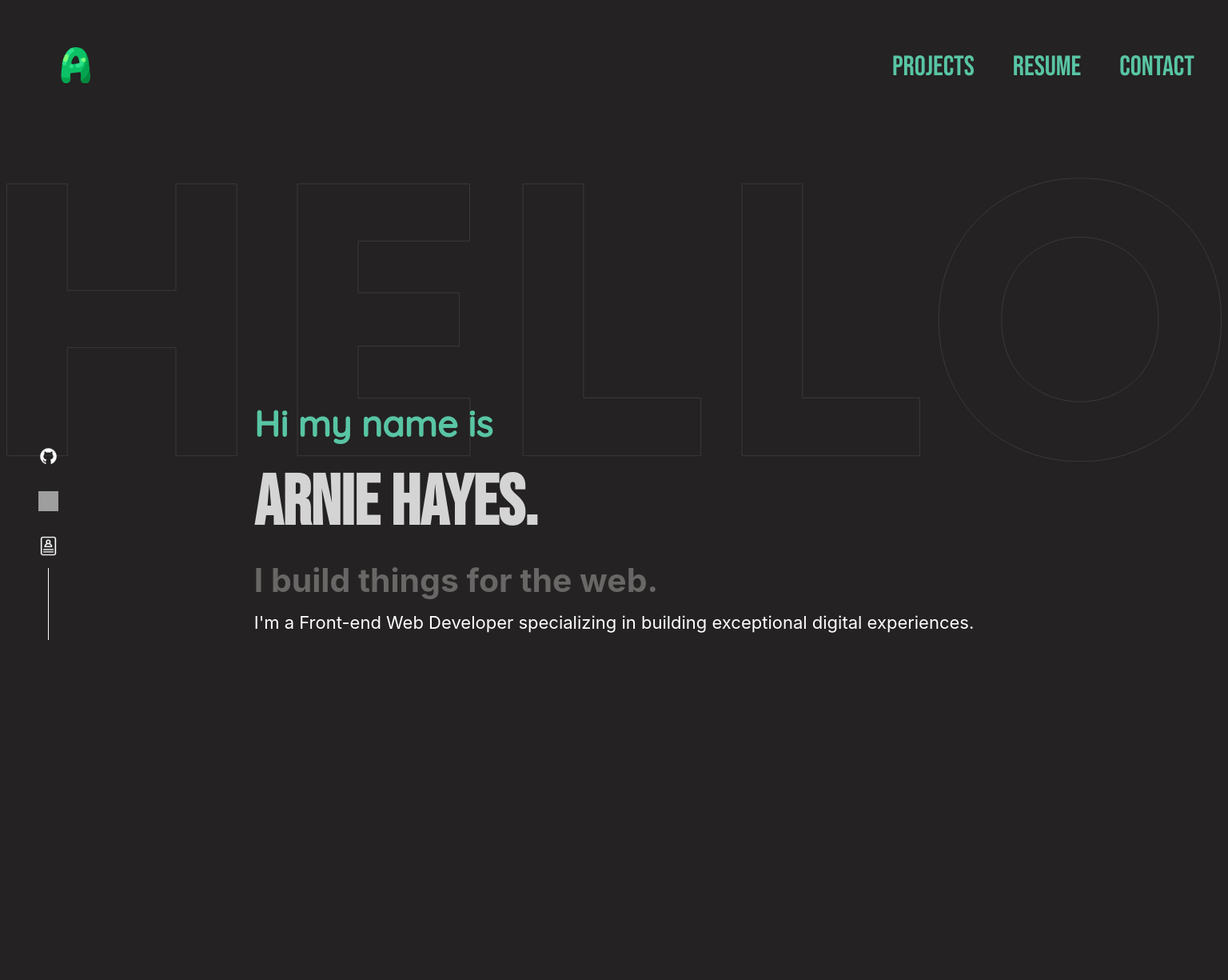
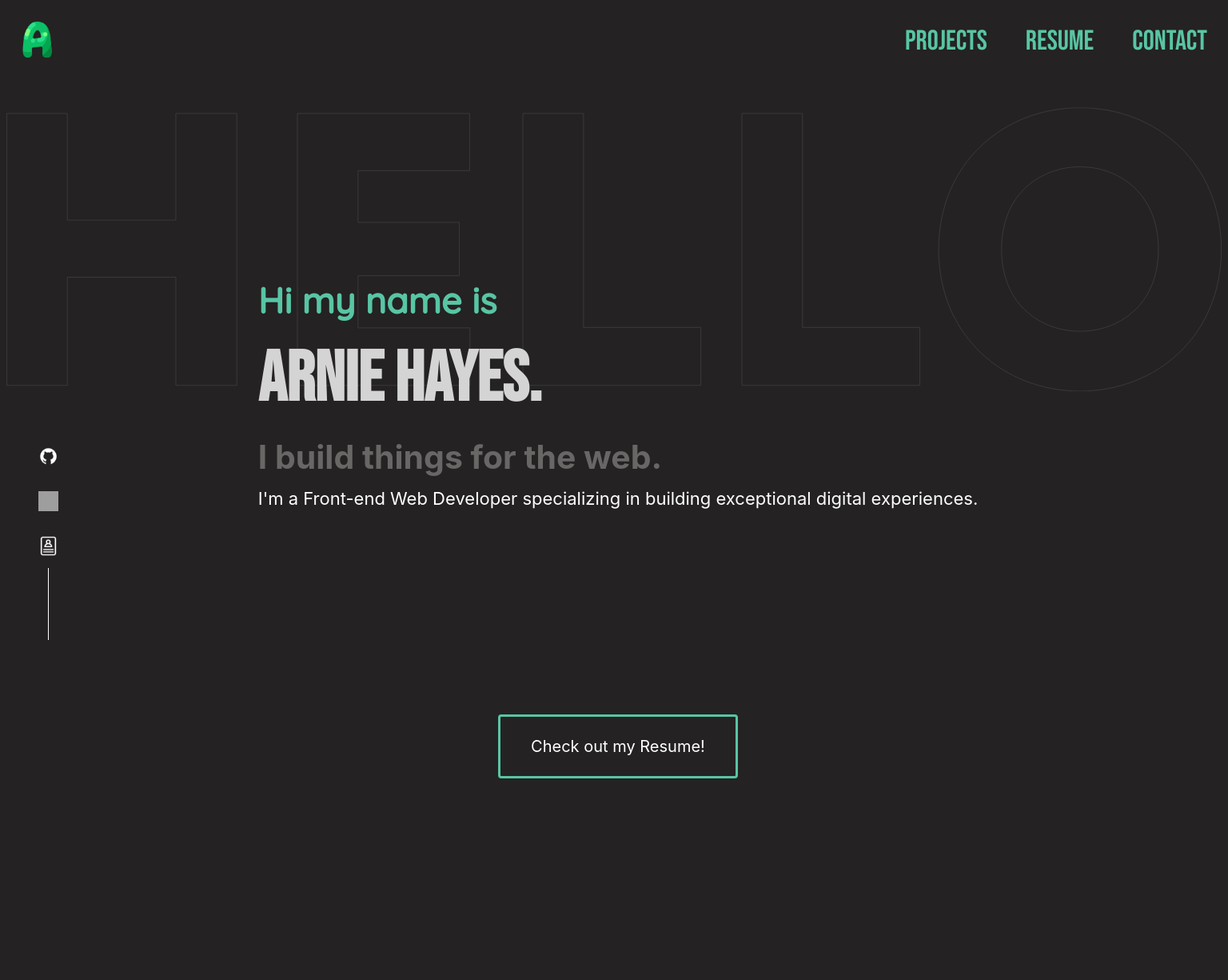
Before and after one commit to arniehayes/Arnie-Hayes-Portfolio, a Next.js app: page / in a window 1536 px wide. Shown: the top 1225 px of the page at 80% size. Built offline with nearby package versions, Linux system fonts and the light colour scheme; grey boxes are pictures that could not be loaded.

Commit message:
fixing resume button location

```diff
--- a/components/MainPage/Body/Hero/AboutMeHero.js
+++ b/components/MainPage/Body/Hero/AboutMeHero.js
@@ -1,4 +1,5 @@
 import style from "./Hero.module.scss";
+import Resume from "../Hero/Resume";
 
 const AboutMeHero = () => {
   return (
@@ -27,6 +28,7 @@ const AboutMeHero = () => {
         {/* <div className={style.hero_img}>
           <img src="hero1.png" alt="hero" />
         </div> */}
+        <Resume />
       </div>
     </section>
   );
--- a/components/MainPage/Body/Hero/Hero.module.scss
+++ b/components/MainPage/Body/Hero/Hero.module.scss
@@ -15,8 +15,9 @@ $accent-color: #58c5a4;
 .info_container{
     margin: 1rem;
     display: flex;
+    flex-direction: column;
     flex-wrap: wrap;
-    justify-content: start;
+    justify-content: flex-start;
     align-items: center;
 }
 
@@ -72,28 +73,28 @@ $accent-color: #58c5a4;
     }
 }
 
-.resume_button_container{
-    display: flex;
-    justify-content: flex-start;
-    align-items: center;
-    width: 100%;
-}
+// .resume_button_container{
+//     display: flex;
+//     justify-content: center;
+//     align-items: center;
+//     width: 100%;
+// }
 
-.resume_button{
-    border: 3px solid $accent-color;
-    border-radius: 4px;
-    padding: 1.25rem;
-    background-color: transparent;
-    margin-top: 1rem;
-    margin-left: 1rem;
-    width: 220px;
-    text-align: center;
-    p {
-        margin: 0;
-        padding: 0;
-        color: #fff;
-    }
-}
+// .resume_button{
+//     border: 3px solid $accent-color;
+//     border-radius: 4px;
+//     padding: 1.25rem;
+//     background-color: transparent;
+//     margin-top: 1rem;
+//     margin-left: 1rem;
+//     width: 220px;
+//     text-align: center;
+//     p {
+//         margin: 0;
+//         padding: 0;
+//         color: #fff;
+//     }
+// }
 
 .big_word {
     position: absolute;
@@ -127,7 +128,7 @@ $accent-color: #58c5a4;
 
     .big_word {
         position: absolute;
-        top: 50%;
+        top: 39%;
         left: 50%;
         transform: translate(-50%, -50%);
         z-index: 0;
@@ -144,12 +145,12 @@ $accent-color: #58c5a4;
 
     .info_container {
         display: flex;
-        flex-direction: row;
+        flex-direction: column;
         flex-wrap: wrap;
-        justify-content: center;
+        justify-content: space-around;
+        gap: 15rem;
         align-items: center;
         z-index: 1;
-        height: 400px;
         margin-top: 14rem;
     }
 
@@ -215,38 +216,38 @@ $accent-color: #58c5a4;
         }
     }
 
-.resume_button_container{
-    display: flex;
-    justify-content: center;
-    align-items: center;
-    width: 100%;
-}
+// .resume_button_container{
+//     display: flex;
+//     justify-content: center;
+//     align-items: center;
+//     width: 100%;
+// }
 
-.resume_button{
-    border: 3px solid $accent-color;
-    border-radius: 4px;
-    padding: 1.25rem;
-    background-color: transparent;
-    margin-top: unset;
-    margin-left: unset;
-    width: 300px;
-    height: 80px;
-    text-align: center;
-    display: flex;
-    justify-content: center;
-    align-items: center;
+// .resume_button{
+//     border: 3px solid $accent-color;
+//     border-radius: 4px;
+//     padding: 1.25rem;
+//     background-color: transparent;
+//     margin-top: unset;
+//     margin-left: unset;
+//     width: 300px;
+//     height: 80px;
+//     text-align: center;
+//     display: flex;
+//     justify-content: center;
+//     align-items: center;
 
-    &:hover {
-        background-color: $accent-color;
-    }
+//     &:hover {
+//         background-color: $accent-color;
+//     }
 
-    p {
-        margin: 0;
-        padding: 0;
-        color: #fff;
-        font-size: 20px;
-    }
-}
+//     p {
+//         margin: 0;
+//         padding: 0;
+//         color: #fff;
+//         font-size: 20px;
+//     }
+// }
 
     // FILTERS for SVG
     .filter {
--- a/components/MainPage/Body/Hero/Resume.module.scss
+++ b/components/MainPage/Body/Hero/Resume.module.scss
@@ -4,7 +4,7 @@ $accent-color: #58c5a4;
     display: flex;
     justify-content: flex-start;
     align-items: center;
-    margin: 5px;
+    width: 100%;
 }
 
 .resume_button_container{
@@ -23,6 +23,8 @@ $accent-color: #58c5a4;
     margin-left: 1rem;
     width: 220px;
     text-align: center;
+    margin: 0;
+    margin-top: 2rem;
     p {
         margin: 0;
         padding: 0;
@@ -33,10 +35,9 @@ $accent-color: #58c5a4;
 @media only screen and (min-width: 1300px) {
     .resume_section {
         margin: 5px;
-        margin-top: 600px;
-        margin-bottom: 500px;
         padding: 0;
         display: flex;
+        flex-direction: column;
         flex-wrap: wrap;
         justify-content: center;
         align-items: center;
--- a/components/MainPage/Body/Projects/ProjectItem.js
+++ b/components/MainPage/Body/Projects/ProjectItem.js
@@ -1,6 +1,6 @@
 import style from "./Projects.module.scss";
 import React, { useState } from "react";
-import { amber } from "@mui/material/colors";
+import Image from "next/image";
 
 const ProjectItem = ({ title, description, img_path, img_name, path_link, aria_label, flex_direction, negative_margin, text_align, list_float, project_list}) => {
 
@@ -23,7 +23,7 @@ const ProjectItem = ({ title, description, img_path, img_name, path_link, aria_l
               target="_blank"
               rel="noopener noreferrer"
             >
-              <img className={style.project_image} src={img_path} alt={img_name} />
+              <Image className={style.project_image} src={"/" + img_path} alt={img_name} width={550} height={380}/>
             </a>
           </div>
         </div>
--- a/components/MainPage/Body/Projects/Projects.js
+++ b/components/MainPage/Body/Projects/Projects.js
@@ -1,5 +1,6 @@
 import style from "./Projects.module.scss";
 import ProjectItem from "./ProjectItem";
+import Image from "next/image";
 
 const Projects = () => {
 
@@ -41,7 +42,7 @@ const Projects = () => {
     return (
       <section className={style.projects_container}>
         <div className={`${style.big_word} ${style.filter}`}>
-          <img src="projects.svg" alt="big word" />
+          <img src="/projects.svg" alt="big word"/>
         </div>
         <div className={style.project_items}>
           <div className={style.project_header} id="projects">
--- a/components/MainPage/Header/Header.module.scss
+++ b/components/MainPage/Header/Header.module.scss
@@ -23,7 +23,6 @@
 @media only screen and (min-width: 1300px) {
 .container {
     font-family: 'Oswald', sans-serif;
-    padding: 2rem 1rem 5rem 1rem;
     display: flex;
     flex-direction: row;
     flex-wrap: wrap;
@@ -34,7 +33,7 @@
 .logo {
     display: flex;
     justify-content: center;
-    margin-left: 2rem;
+    padding: 1.5rem;
 
     img {
         width: 45px;
--- a/pages/index.js
+++ b/pages/index.js
@@ -16,7 +16,6 @@ const Home = () => {
     <>
       <Header />
       <AboutMeHero />
-      <Resume />
       <Projects />
       {/* <Slider /> */}
       <GetInTouch />
```
Also changed, not shown: public/WEATHER_APP_SNIPPET.JPG.
